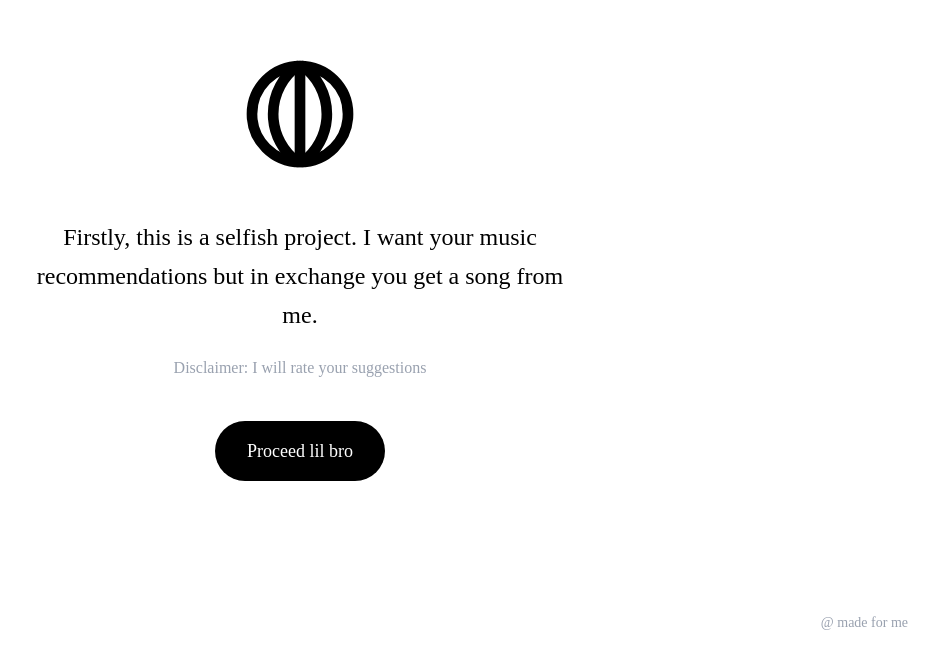
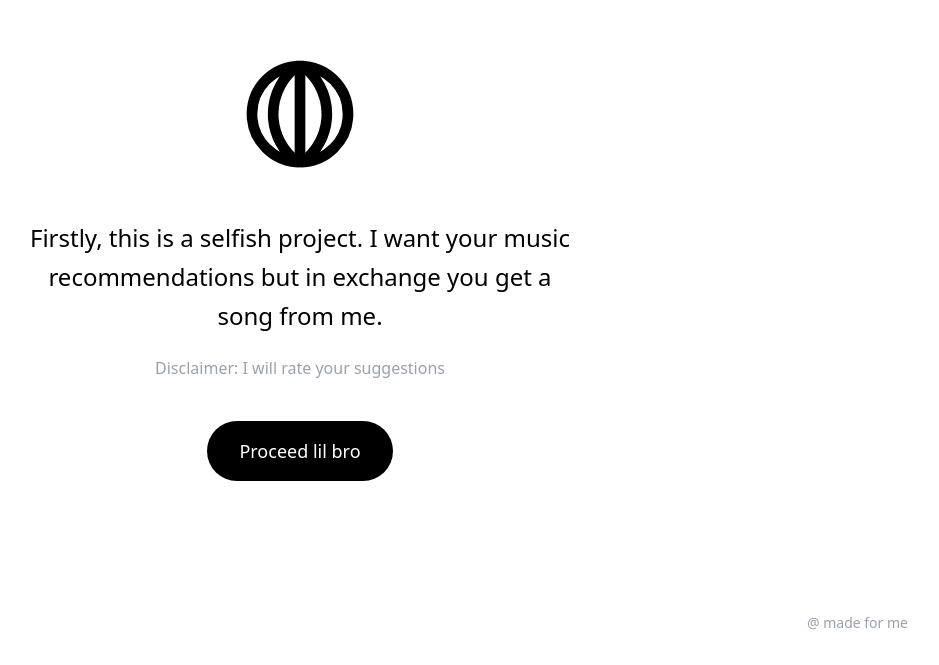
Before and after one commit to tny-88/putmeon, a React (Vite) app: page / in a window 1280 px wide. Shown: the part 135-800 px from the top of the page, without its empty margins (340-1279 px from the left). Built offline with nearby package versions, Linux system fonts and the light colour scheme; a web font is replaced by a local one.

Commit message:
Update index.css

```diff
--- a/src/index.css
+++ b/src/index.css
@@ -17,7 +17,8 @@
 }
 
 @theme {
-    --font-sans: 'Figtree', 'sans-serif';
+    --font-sans: 'Figtree', system-ui, -apple-system, BlinkMacSystemFont, 'Segoe UI',
+    Roboto, Helvetica, Arial, sans-serif;
 }
 
 /* Apply it globally */
```
